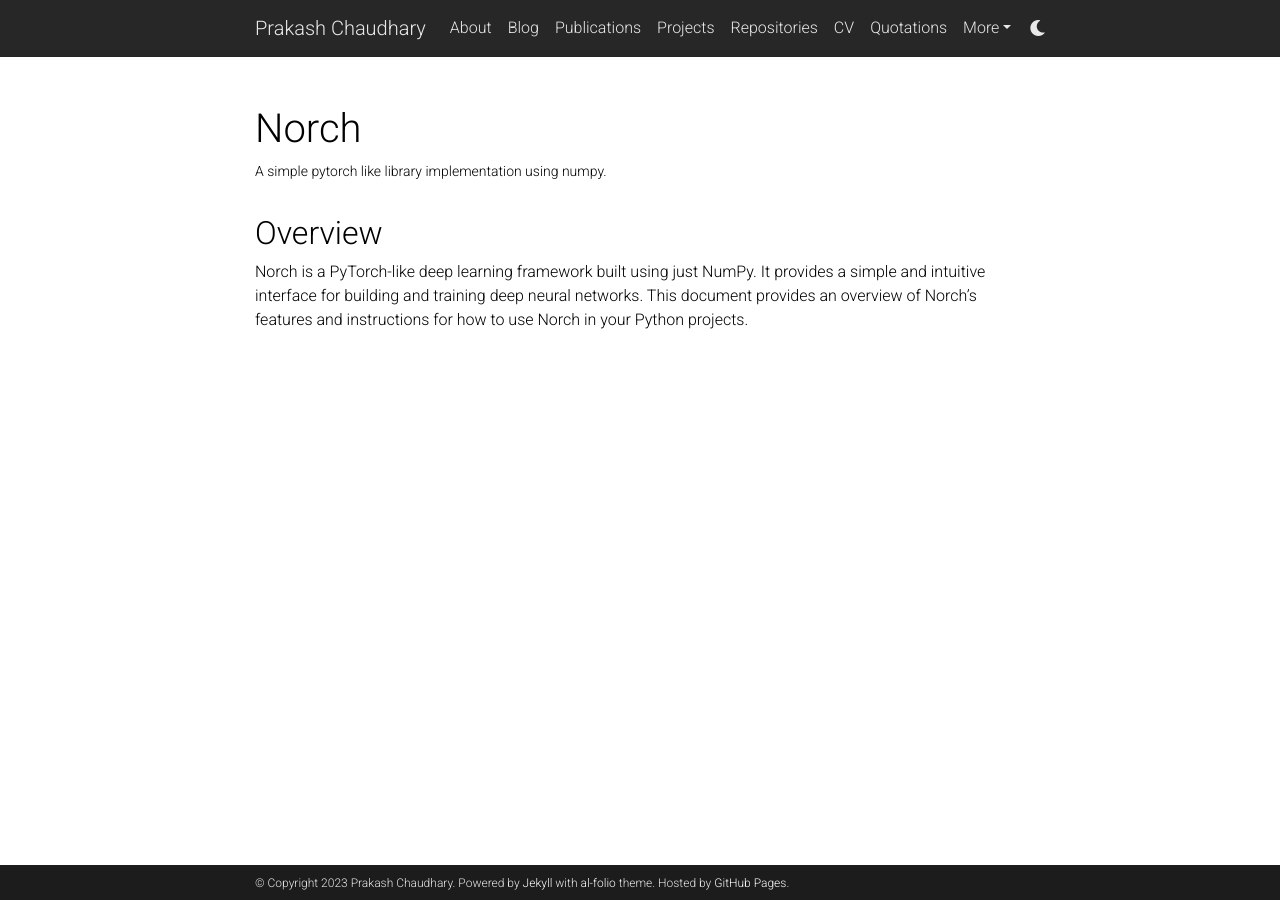
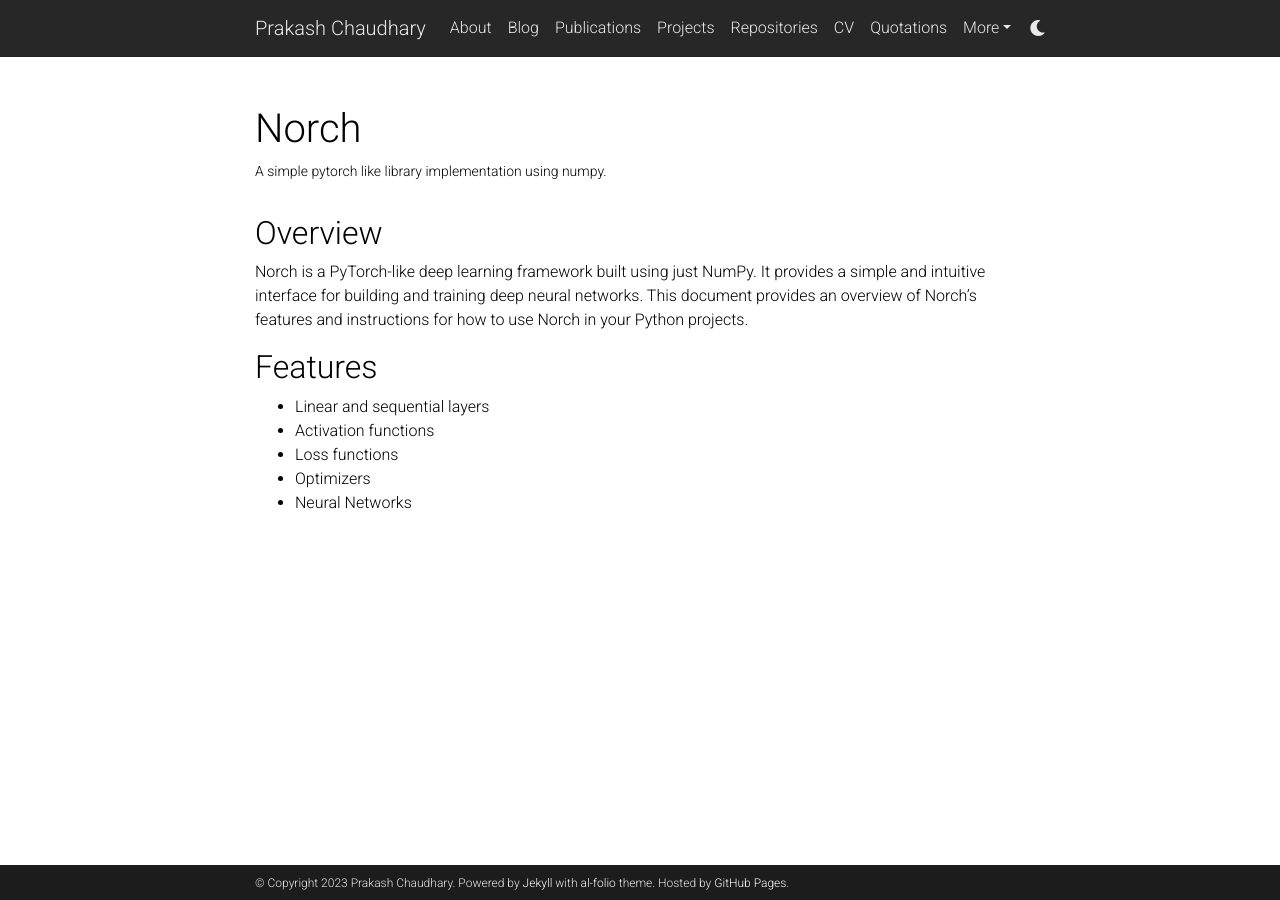
Before and after one commit to connectwithprakash/connectwithprakash.github.io, a Jekyll site: the page built from _projects/norch.md, in a window 1280 px wide. Built offline with Jekyll 4.4.1, drawn with Linux system fonts in a browser that asks for light colours; comment, search, counter and statistics services are not loaded; a style sheet for code colours, icons or effects is not loaded.

Commit message:
[Feat]: Add features to norch project.

```diff
--- a/_projects/norch.md
+++ b/_projects/norch.md
@@ -9,3 +9,10 @@ category: fun
 
 ## Overview
 Norch is a PyTorch-like deep learning framework built using just NumPy. It provides a simple and intuitive interface for building and training deep neural networks. This document provides an overview of Norch's features and instructions for how to use Norch in your Python projects.
+
+## Features
+- Linear and sequential layers
+- Activation functions
+- Loss functions
+- Optimizers
+- Neural Networks
```
